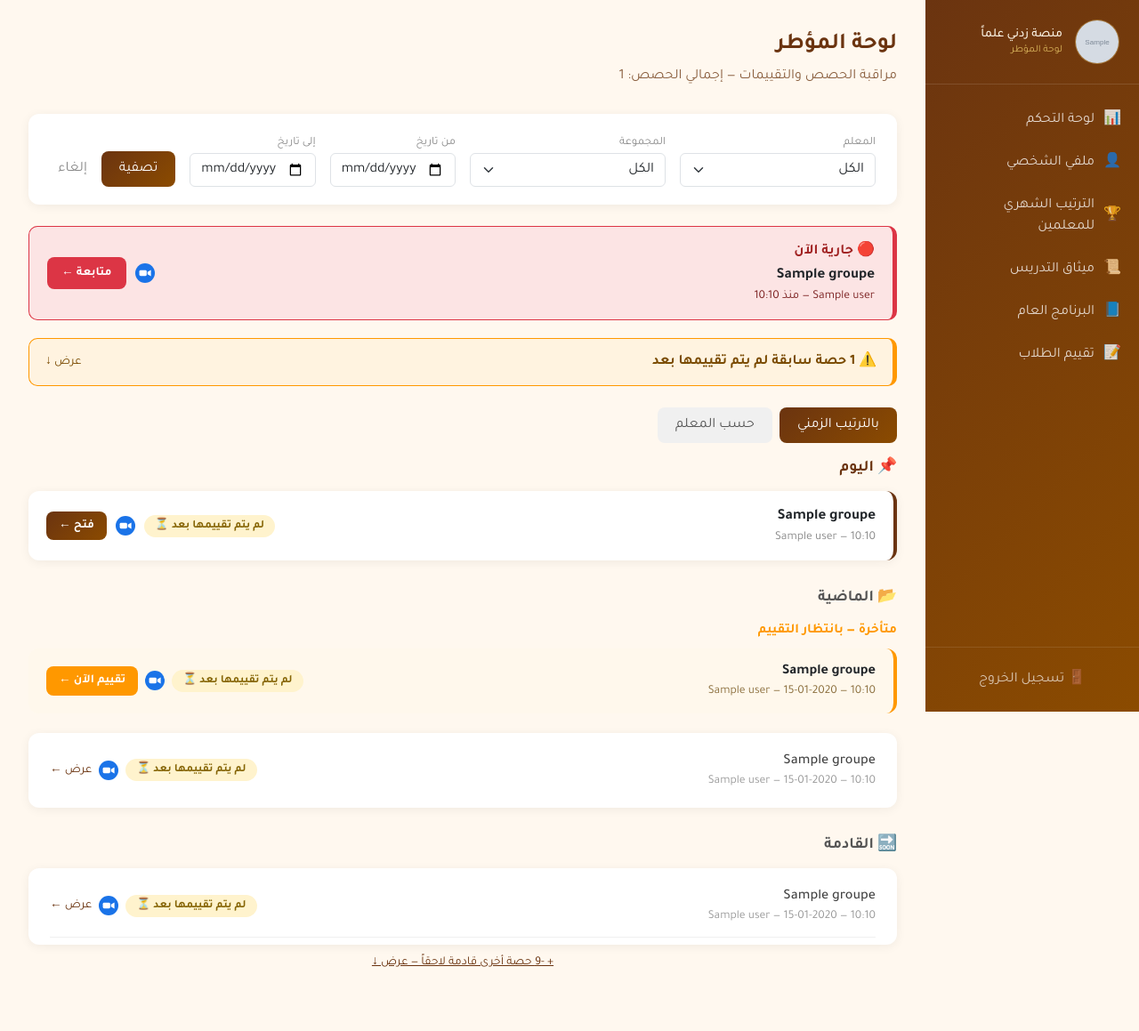
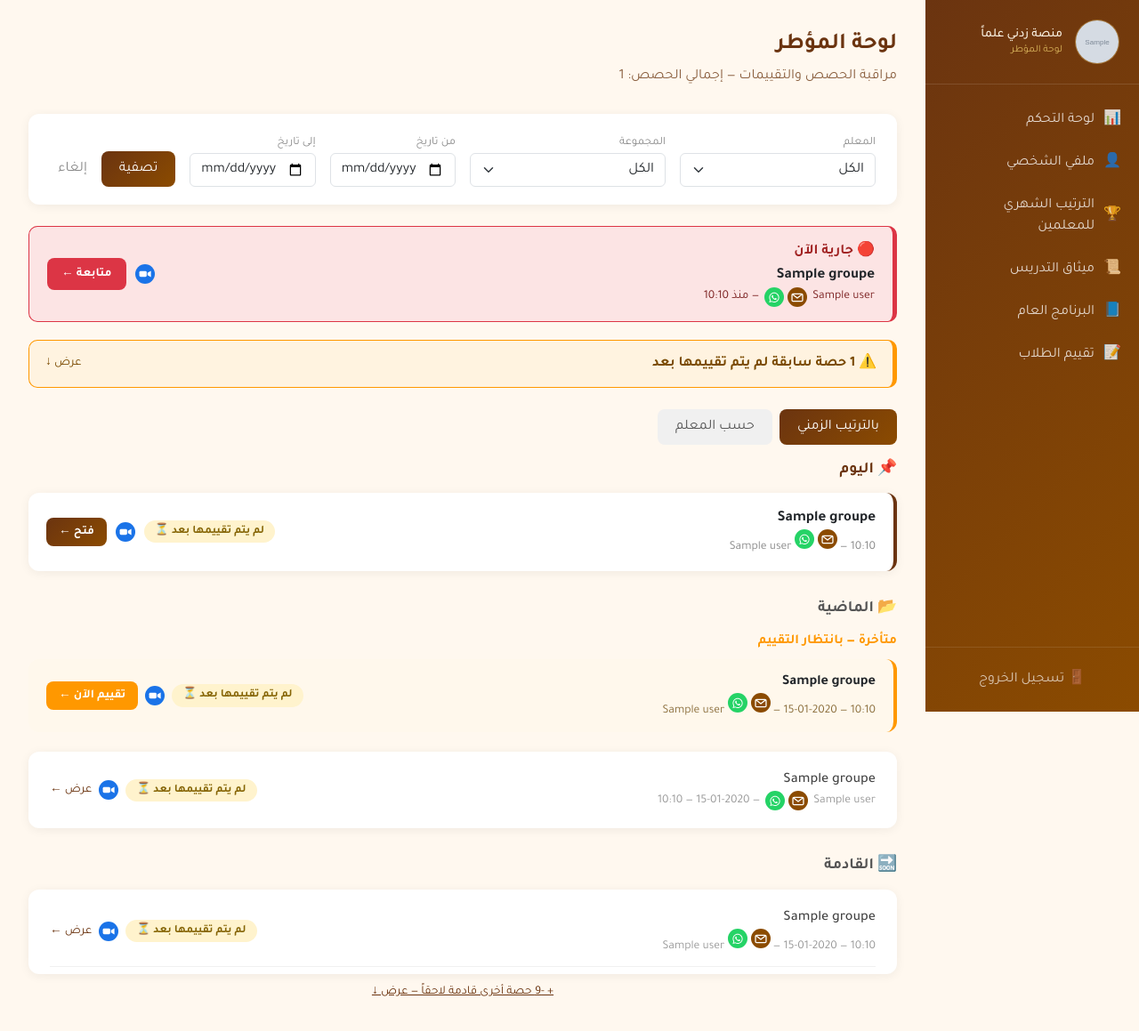
Before and after one commit to ikramelassam/quranschool, a Django app: template templates/dashboard/superviseur.html in a window 1280 px wide. Shown: the whole page at 89% size. Before the commit the page ends 1087 px from the top, so only its background shows below. Run offline with Django 5.2, Linux system fonts and the light colour scheme; the template is opened without the code that fills it: most values are stand-ins (such as "Sample title", 1, 10 or a date in 2020); grey boxes marked "Sample" are stand-in pictures.

Commit message:
Ajouter les icônes WhatsApp/email du prof sur les pages مؤطر
dashboard_superviseur n'avait aucune icône de contact prof (widget, cartes
اليوم/الماضية/القادمة, onglet حسب المعلم) ; superviseur_seance_detail
n'affichait même pas le nom du prof. superviseur_profil et
superviseur_prof_detail les avaient déjà (regression testée).

Co-Authored-By: Claude Sonnet 5 <noreply@anthropic.com>

```diff
--- a/templates/dashboard/superviseur.html
+++ b/templates/dashboard/superviseur.html
@@ -45,7 +45,14 @@
     <div>
         <div style="font-weight:700; color:#a12323;">🔴 جارية الآن</div>
         <div style="font-weight:700; font-size:1.05rem; margin-top:2px;">{{ seance_en_cours.groupe.nom }}</div>
-        <div style="color:#7a1f1f; font-size:0.85rem;">{{ seance_en_cours.groupe.prof.user.get_full_name }} — منذ {{ seance_en_cours.heure|time:"H:i" }}</div>
+        <div style="color:#7a1f1f; font-size:0.85rem; display:flex; align-items:center; gap:6px; flex-wrap:wrap;">
+            {{ seance_en_cours.groupe.prof.user.get_full_name }}
+            <span style="display:inline-flex; gap:4px; align-items:center;">
+                {% include 'dashboard/_email_icon.html' with email=seance_en_cours.groupe.prof.user.email %}
+                {% include 'dashboard/_whatsapp_icon.html' with telephone=seance_en_cours.groupe.prof.user.telephone %}
+            </span>
+            — منذ {{ seance_en_cours.heure|time:"H:i" }}
+        </div>
     </div>
     <div style="display:flex; gap:10px; align-items:center;">
         {% include 'dashboard/_meet_icon.html' with lien=seance_en_cours.groupe.lien_reunion %}
@@ -57,8 +64,13 @@
     <div>
         <div style="font-weight:700; color:var(--color-role-superviseur-solid);">⏭ الحصة التالية</div>
         <div style="font-weight:700; font-size:1.05rem; margin-top:2px;">{{ seance_suivante.groupe.nom }}</div>
-        <div style="color:#555; font-size:0.85rem;">
-            {{ seance_suivante.groupe.prof.user.get_full_name }} —
+        <div style="color:#555; font-size:0.85rem; display:flex; align-items:center; gap:6px; flex-wrap:wrap;">
+            {{ seance_suivante.groupe.prof.user.get_full_name }}
+            <span style="display:inline-flex; gap:4px; align-items:center;">
+                {% include 'dashboard/_email_icon.html' with email=seance_suivante.groupe.prof.user.email %}
+                {% include 'dashboard/_whatsapp_icon.html' with telephone=seance_suivante.groupe.prof.user.telephone %}
+            </span>
+            —
             {% if seance_suivante.date == aujourdhui %}اليوم{% else %}{{ seance_suivante.date|date:"d-m-Y" }}{% endif %}
             — {{ seance_suivante.heure|time:"H:i" }}
         </div>
@@ -97,7 +109,12 @@
                     <div>
                         <div style="font-weight:700; font-size:1.05rem;">{{ seance.groupe.nom }}</div>
                         <div style="color:#888; font-size:0.85rem;">
-                            {% if seance.groupe.prof %}{{ seance.groupe.prof.user.get_full_name }}{% else %}غير محدد{% endif %}
+                            {% if seance.groupe.prof %}{{ seance.groupe.prof.user.get_full_name }}
+                            <span style="display:inline-flex; gap:4px; align-items:center;">
+                                {% include 'dashboard/_email_icon.html' with email=seance.groupe.prof.user.email %}
+                                {% include 'dashboard/_whatsapp_icon.html' with telephone=seance.groupe.prof.user.telephone %}
+                            </span>
+                            {% else %}غير محدد{% endif %}
                             — {{ seance.heure|time:"H:i" }}
                         </div>
                     </div>
@@ -127,7 +144,12 @@
                     <div>
                         <div style="font-weight:600;">{{ seance.groupe.nom }}</div>
                         <div style="color:#8a6d3b; font-size:0.85rem;">
-                            {% if seance.groupe.prof %}{{ seance.groupe.prof.user.get_full_name }}{% else %}غير محدد{% endif %}
+                            {% if seance.groupe.prof %}{{ seance.groupe.prof.user.get_full_name }}
+                            <span style="display:inline-flex; gap:4px; align-items:center;">
+                                {% include 'dashboard/_email_icon.html' with email=seance.groupe.prof.user.email %}
+                                {% include 'dashboard/_whatsapp_icon.html' with telephone=seance.groupe.prof.user.telephone %}
+                            </span>
+                            {% else %}غير محدد{% endif %}
                             — {{ seance.date|date:"d-m-Y" }} — {{ seance.heure|time:"H:i" }}
                         </div>
                     </div>
@@ -148,8 +170,13 @@
             <div style="display:flex; justify-content:space-between; align-items:center; padding:12px 0; {% if not forloop.last %}border-bottom:1px solid #f0f0f0;{% endif %} flex-wrap:wrap; gap:8px;">
                 <div>
                     <div style="font-weight:500; color:#444;">{{ seance.groupe.nom }}</div>
-                    <div style="color:#999; font-size:0.85rem;">
-                        {% if seance.groupe.prof %}{{ seance.groupe.prof.user.get_full_name }}{% else %}غير محدد{% endif %}
+                    <div style="color:#999; font-size:0.85rem; display:flex; align-items:center; gap:6px; flex-wrap:wrap;">
+                        {% if seance.groupe.prof %}{{ seance.groupe.prof.user.get_full_name }}
+                        <span style="display:inline-flex; gap:4px; align-items:center;">
+                            {% include 'dashboard/_email_icon.html' with email=seance.groupe.prof.user.email %}
+                            {% include 'dashboard/_whatsapp_icon.html' with telephone=seance.groupe.prof.user.telephone %}
+                        </span>
+                        {% else %}غير محدد{% endif %}
                         — {{ seance.date|date:"d-m-Y" }} — {{ seance.heure|time:"H:i" }}
                     </div>
                 </div>
@@ -177,7 +204,12 @@
                     <div>
                         <div style="font-weight:500; color:#444;">{{ seance.groupe.nom }}</div>
                         <div style="color:#999; font-size:0.85rem;">
-                            {% if seance.groupe.prof %}{{ seance.groupe.prof.user.get_full_name }}{% else %}غير محدد{% endif %}
+                            {% if seance.groupe.prof %}{{ seance.groupe.prof.user.get_full_name }}
+                            <span style="display:inline-flex; gap:4px; align-items:center;">
+                                {% include 'dashboard/_email_icon.html' with email=seance.groupe.prof.user.email %}
+                                {% include 'dashboard/_whatsapp_icon.html' with telephone=seance.groupe.prof.user.telephone %}
+                            </span>
+                            {% else %}غير محدد{% endif %}
                             — {{ seance.date|date:"d-m-Y" }} — {{ seance.heure|time:"H:i" }}
                         </div>
                     </div>
@@ -195,7 +227,12 @@
                     <div>
                         <div style="font-weight:500; color:#444;">{{ seance.groupe.nom }}</div>
                         <div style="color:#999; font-size:0.85rem;">
-                            {% if seance.groupe.prof %}{{ seance.groupe.prof.user.get_full_name }}{% else %}غير محدد{% endif %}
+                            {% if seance.groupe.prof %}{{ seance.groupe.prof.user.get_full_name }}
+                            <span style="display:inline-flex; gap:4px; align-items:center;">
+                                {% include 'dashboard/_email_icon.html' with email=seance.groupe.prof.user.email %}
+                                {% include 'dashboard/_whatsapp_icon.html' with telephone=seance.groupe.prof.user.telephone %}
+                            </span>
+                            {% else %}غير محدد{% endif %}
                             — {{ seance.date|date:"d-m-Y" }} — {{ seance.heure|time:"H:i" }}
                         </div>
                     </div>
@@ -226,7 +263,13 @@
         <div class="col">
             <details class="compact-card" {% if fiche.nb_retard > 0 %}open{% endif %} style="padding:0; overflow:hidden; height:100%;">
                 <summary style="cursor:pointer; padding:16px 20px; display:flex; justify-content:space-between; align-items:center; flex-wrap:wrap; gap:8px; list-style:none;">
-                    <span style="font-weight:700;">{{ fiche.prof.user.get_full_name }}</span>
+                    <span style="font-weight:700; display:inline-flex; align-items:center; gap:8px;">
+                        {{ fiche.prof.user.get_full_name }}
+                        <span style="display:inline-flex; gap:4px; align-items:center;">
+                            {% include 'dashboard/_email_icon.html' with email=fiche.prof.user.email %}
+                            {% include 'dashboard/_whatsapp_icon.html' with telephone=fiche.prof.user.telephone %}
+                        </span>
+                    </span>
                     <span style="display:flex; gap:6px; flex-wrap:wrap;">
                         {% if fiche.nb_retard > 0 %}
                         {% include 'dashboard/_badge_statut.html' with type='danger' texte=fiche.nb_retard|stringformat:"s"|add:" متأخرة" %}
```
Also changed, not shown: templates/dashboard/superviseur_seance_detail.html (+9 -0 lines).
